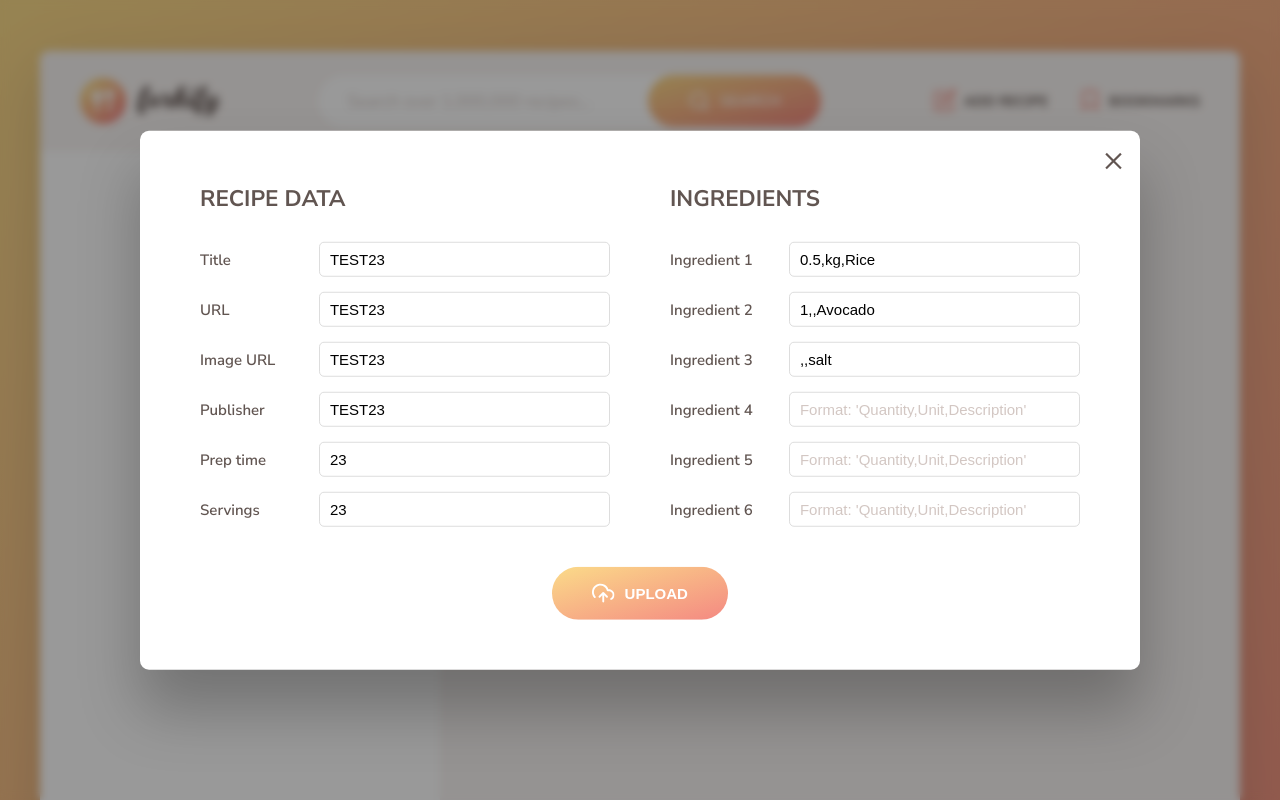
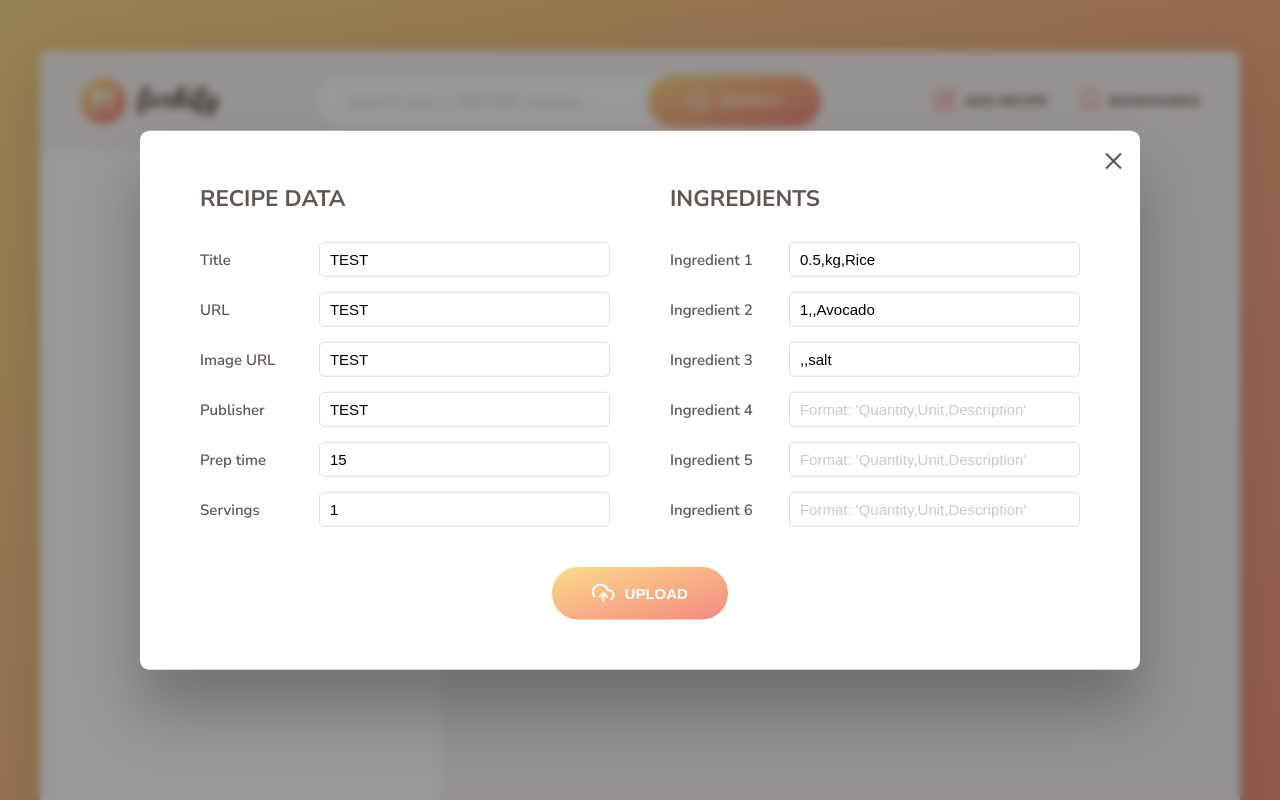
Before and after one commit to Jovan-95/forkify-portfolio-1, a website built with Parcel: page index.html in a window 1280 px wide. Both pictures are taken after a click on the button "ADD RECIPE". Shown: the top 800 px of the page. Built offline with nearby package versions, Linux system fonts and the light colour scheme.

Commit message:
form fix

```diff
--- a/index.html
+++ b/index.html
@@ -263,17 +263,17 @@
         <div class="upload__column">
           <h3 class="upload__heading">Recipe data</h3>
           <label>Title</label>
-          <input value="TEST23" required name="title" type="text" />
+          <input value="TEST" required name="title" type="text" />
           <label>URL</label>
-          <input value="TEST23" required name="sourceUrl" type="text" />
+          <input value="TEST" required name="sourceUrl" type="text" />
           <label>Image URL</label>
-          <input value="TEST23" required name="image" type="text" />
+          <input value="TEST" required name="image" type="text" />
           <label>Publisher</label>
-          <input value="TEST23" required name="publisher" type="text" />
+          <input value="TEST" required name="publisher" type="text" />
           <label>Prep time</label>
-          <input value="23" required name="cookingTime" type="number" />
+          <input value="15" required name="cookingTime" type="number" />
           <label>Servings</label>
-          <input value="23" required name="servings" type="number" />
+          <input value="1" required name="servings" type="number" />
         </div>
 
         <div class="upload__column">
```
